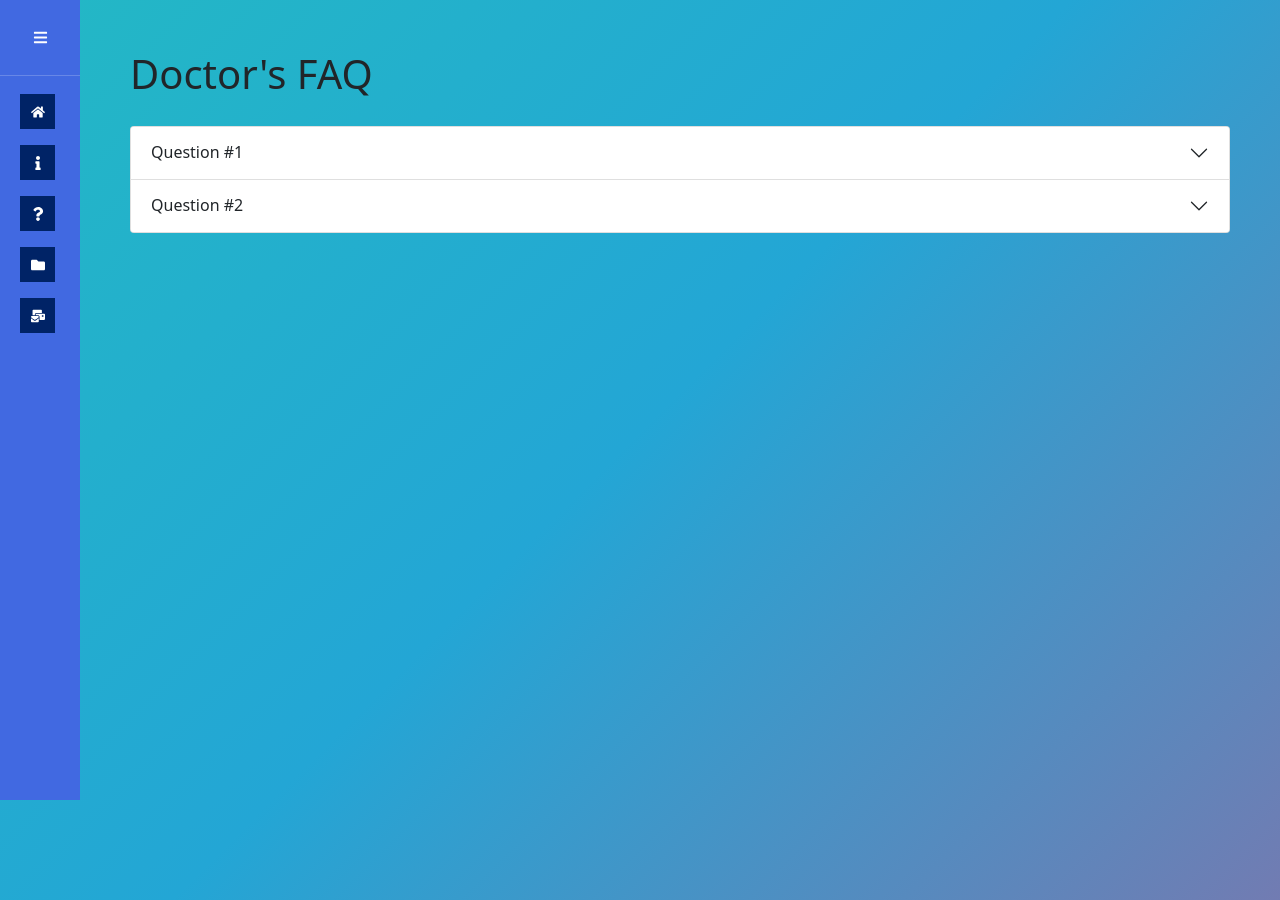
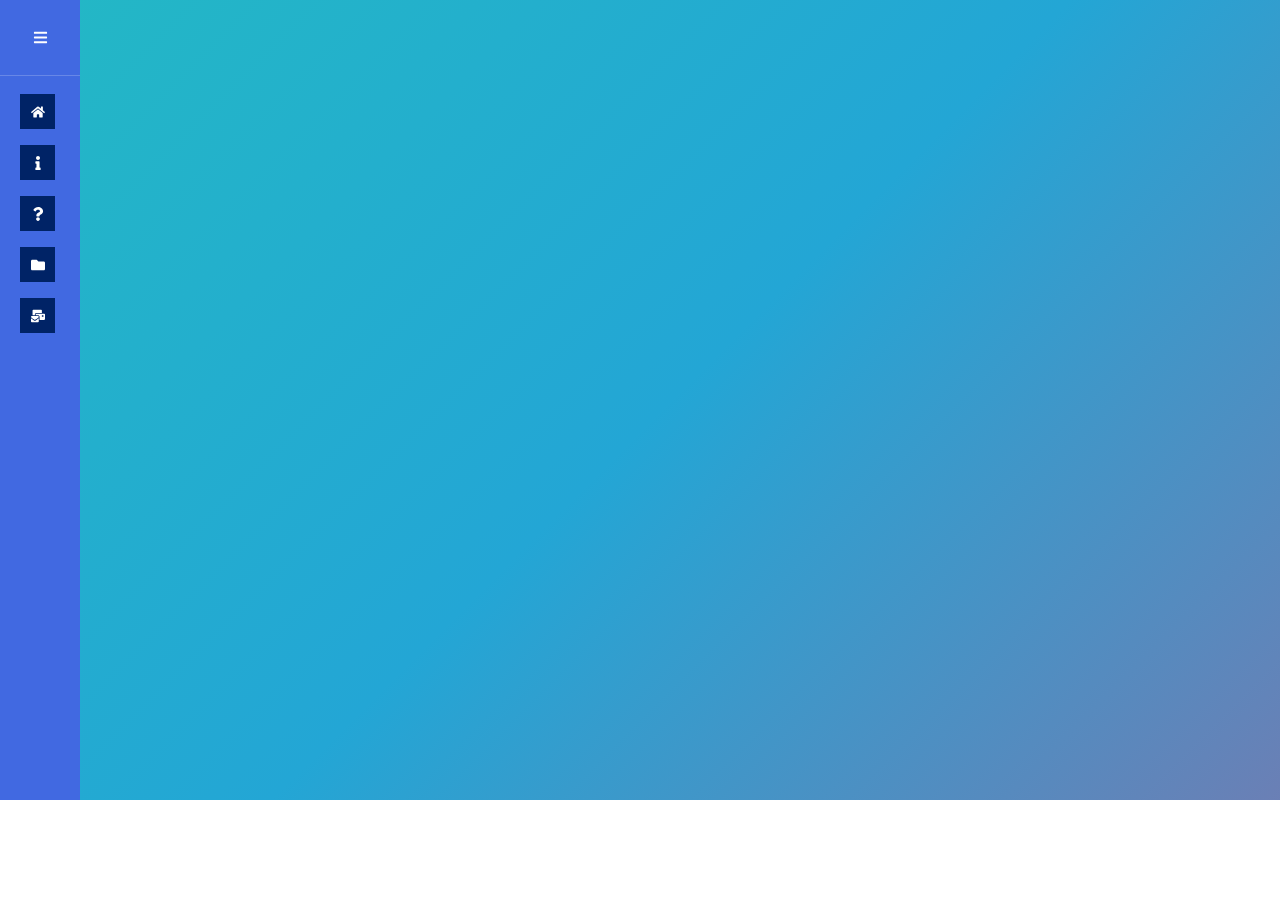
Before and after one commit to NeoCirc/neocirc-website, a React (Create React App) app: page /DocFAQPage in a window 1280 px wide. After the commit the page ends 800 px from the top, so only its background shows below. Built offline with nearby package versions, Linux system fonts and the light colour scheme.

Commit message:
Remove parents and doctor specific FAQ

```diff
--- a/src/App.js
+++ b/src/App.js
@@ -1,8 +1,6 @@
 import { SideBar } from './components/SideBar';
 import { HomePage } from './components/HomePage';
 import { GenFAQPage } from './components/GenFAQPage';
-import { DocFAQPage } from './components/DocFAQPage';
-import { ParFAQPage } from './components/ParFAQPage';
 // import { data } from './components/data'; for future use to group faq data together for different user
 import { AboutUsPage } from './components/AboutUsPage';
 import { ContactPage } from './components/ContactPage';
@@ -37,8 +35,6 @@ const App = () => {
             {/* General Pages */}
             <Route path="/" element={<HomePage />} />
             <Route path="/GenFAQPage" element={<GenFAQPage />} />
-            <Route path="/DocFAQPage" element={<DocFAQPage />} />
-            <Route path="/ParFAQPage" element={<ParFAQPage />} />
             <Route path="/about" element={<AboutUsPage />} />
             <Route path="/contact" element={<ContactPage />} />
             <Route path="/sources" element={<SourcesPage />} />
@@ -65,8 +61,6 @@ const App = () => {
           {/* General Pages */}
           <Route path="/" element={<HomePage />} />
           <Route path="/GenFAQPage" element={<GenFAQPage />} />
-          <Route path="/DocFAQPage" element={<DocFAQPage />} />
-          <Route path="/ParFAQPage" element={<ParFAQPage />} />
           <Route path="/about" element={<AboutUsPage />} />
           <Route path="/contact" element={<ContactPage />} />
           <Route path="/sources" element={<SourcesPage />} />
--- a/src/components/DocFAQPage.js
+++ /dev/null
@@ -1,40 +0,0 @@
-import React from "react";
-import { Accordion } from "react-bootstrap";
-import styled from 'styled-components';
-
-const DocFAQPage = () => {
-
-    return (
-        <Wrap>
-            <Heading>
-                Doctor's FAQ
-            </Heading>
-            <Accordion>
-                <Accordion.Item eventKey="0">
-                    <Accordion.Header>Question #1</Accordion.Header>
-                    <Accordion.Body>
-                        Answer
-                    </Accordion.Body>
-                </Accordion.Item>
-                <Accordion.Item eventKey="1">
-                    <Accordion.Header>Question #2</Accordion.Header>
-                    <Accordion.Body>
-                        Answer
-                    </Accordion.Body>
-                </Accordion.Item>
-            </Accordion>
-        </Wrap>
-    );
-}
-
-const Wrap = styled.div`
-    margin: 0px 50px 50px 50px;
-    height: 100vh;
-`;
-
-const Heading = styled.h1`
-    font-size: 40px;
-    padding-bottom: 20px;
-`;
-
-export { DocFAQPage };
--- a/src/components/ParFAQPage.js
+++ /dev/null
@@ -1,40 +0,0 @@
-import React from "react";
-import { Accordion } from "react-bootstrap";
-import styled from 'styled-components';
-
-const ParFAQPage = () => {
-
-    return (
-        <Wrap>
-            <Heading>
-                Parent's FAQ
-            </Heading>
-            <Accordion>
-                <Accordion.Item eventKey="0">
-                    <Accordion.Header>Question #1</Accordion.Header>
-                    <Accordion.Body>
-                        Answer
-                    </Accordion.Body>
-                </Accordion.Item>
-                <Accordion.Item eventKey="1">
-                    <Accordion.Header>Question #2</Accordion.Header>
-                    <Accordion.Body>
-                        Answer
-                    </Accordion.Body>
-                </Accordion.Item>
-            </Accordion>
-        </Wrap>
-    );
-}
-
-const Wrap = styled.div`
-    margin: 0px 50px 50px 50px;
-    height: 100vh;
-`;
-
-const Heading = styled.h1`
-    font-size: 40px;
-    padding-bottom: 20px;
-`;
-
-export { ParFAQPage };
--- a/src/components/SideBar.js
+++ b/src/components/SideBar.js
@@ -46,8 +46,6 @@ const SideBar = () => {
                     <MenuItem icon={<FaInfo />} onClick={() => navigate('/about')}>About Us</MenuItem>
                     <SubMenu title="FAQ" icon={<FaQuestion />} >
                         <MenuItem onClick={() => navigate('/GenFAQPage')}>General</MenuItem>
-                        <MenuItem onClick={() => navigate('/DocFAQPage')}>Doctors</MenuItem>
-                        <MenuItem onClick={() => navigate('/ParFAQPage')}>Parents</MenuItem>
                     </SubMenu>
                     <MenuItem icon={<FaFolder />} onClick={() => navigate('/sources')}>Source</MenuItem>
                     <MenuItem icon={<FaMailBulk />} onClick={() => navigate('/contact')}>Contact Us!</MenuItem>
```
